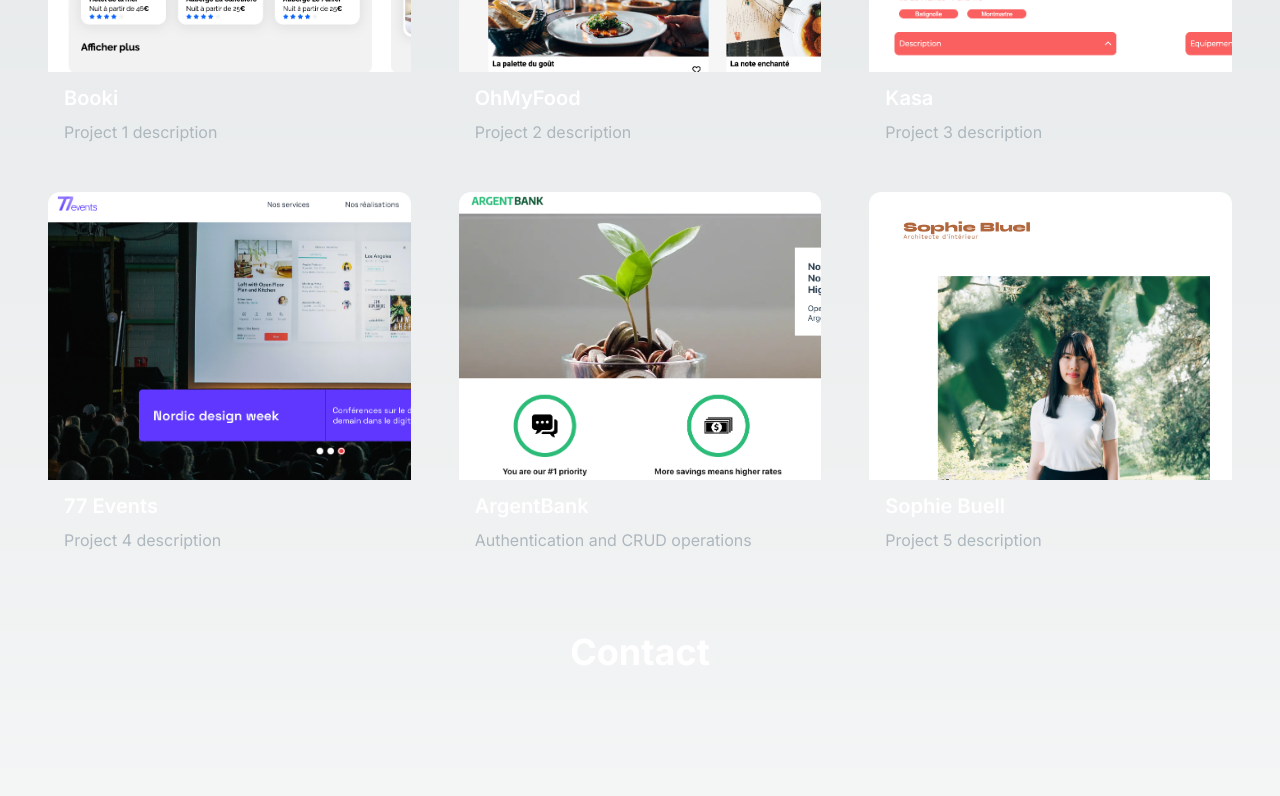
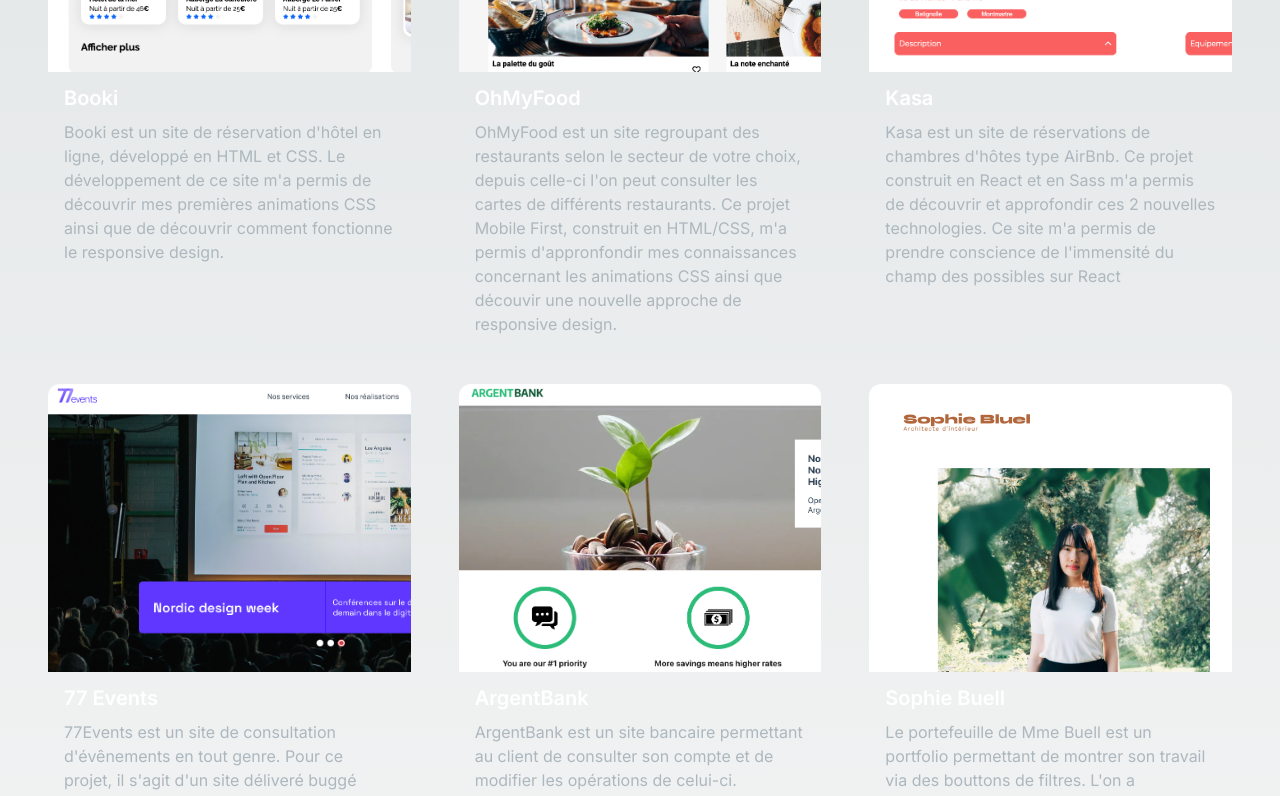
Before and after one commit to MatITAka/Portfolio, a Next.js app in the folder design/: page / in a window 1280 px wide. Shown: the part 1300-2096 px from the top of the page. Built offline with nearby package versions, Linux system fonts and the light colour scheme.

Commit message:
fix description projet

```diff
--- a/design/components/competences.jsx
+++ b/design/components/competences.jsx
@@ -5,7 +5,7 @@
     return (
             <div>
 
-                <h2 className="text-center text-4xl font-bold text-white mt-36 mb-4 md:mb-4 md:mt-0">Mes compétences</h2>
+                <h2 className="text-center text-4xl font-bold text-white mt-22 mb-4 md:mb-4 md:mt-0">Mes compétences</h2>
                 <ScrollCompetences/>
             </div>
     );
--- a/design/components/contact.jsx
+++ b/design/components/contact.jsx
@@ -38,6 +38,12 @@
 
         </div>
 
+        {/* <div>
+
+          <p>On reste en contact ?</p>
+
+        </div> */}
+
         <div className="flex flex-col items-center justify-center h-screen dark">
         <div className="w-full max-w-md bg-gray-800 rounded-lg shadow-md p-6">
         <h2 className="text-2xl font-bold text-gray-200 mb-4">Formulaire de contact</h2>
--- a/design/components/projectsection.jsx
+++ b/design/components/projectsection.jsx
@@ -9,7 +9,7 @@
   {
     id: 1,
     title: "Booki",
-    description: "Project 1 description",
+    description: "Booki est un site de réservation d'hôtel en ligne, développé en HTML et CSS. Le développement de ce site m'a permis de découvrir mes premières animations CSS ainsi que de découvrir comment fonctionne le responsive design.",
     image :"/images/booki.png",
     tag: ["All", "HTML/CSS"],
     gitUrl: "https://github.com/Matzoo38/Booki",
@@ -18,7 +18,7 @@
   {
     id: 2,
     title: "OhMyFood",
-    description: "Project 2 description",
+    description: "OhMyFood est un site regroupant des restaurants selon le secteur de votre choix, depuis celle-ci l'on peut consulter les cartes de différents restaurants. Ce projet Mobile First, construit en HTML/CSS, m'a permis d'appronfondir mes connaissances concernant les animations CSS ainsi que découvir une nouvelle approche de responsive design.",
     image: "/images/OMF.png",
     tag: ["All", "HTML/CSS"],
     gitUrl: "https://github.com/Matzoo38/OhMyFood",
@@ -27,7 +27,7 @@
   {
     id: 3,
     title: "Kasa",
-    description: "Project 3 description",
+    description: "Kasa est un site de réservations de chambres d'hôtes type AirBnb. Ce projet construit en React et en Sass m'a permis de découvrir et approfondir ces 2 nouvelles technologies. Ce site m'a permis de prendre conscience de l'immensité du champ des possibles sur React",
     image: "/images/Kasa.png",
     tag: ["All", "React"],
     gitUrl: "https://github.com/Matzoo38/Kasa",
@@ -36,7 +36,7 @@
   {
     id: 4,
     title: "77 Events",
-    description: "Project 4 description",
+    description: "77Events est un site de consultation d'évênements en tout genre. Pour ce projet, il s'agit d'un site déliveré buggé avec plusieures erreures majeures. Sur ce projet j'ai dû debbuggé plusieurs fonctions ainsi qu'utiliser Jest qui permet de tester les différents composants de mon application.",
     image: "/images/77Events.png",
     tag: ["All", "React"],
     gitUrl: "https://github.com/Matzoo38/724Events",
@@ -45,7 +45,7 @@
   {
     id: 5,
     title: "ArgentBank",
-    description: "Authentication and CRUD operations",
+    description: "ArgentBank est un site bancaire permettant au client de consulter son compte et de modifier les opérations de celui-ci. Construit en React, il est managé par Redux via un State Global permettant à l'utilisateur connecté de se déplacer librement dans son application, contrairement à celui déconnecté. Il communique via une API qui suit le modèle CRUD lui permettant d'être opérationnel sous chaque type d'opération.",
     image: "/images/ArgentBank.png",
     tag: ["All", "React"],
     gitUrl: "https://github.com/Matzoo38/ArgentBank-website",
@@ -54,7 +54,7 @@
   {
     id: 6,
     title: "Sophie Buell",
-    description: "Project 5 description",
+    description: "Le portefeuille de Mme Buell est un portfolio permettant de montrer son travail via des bouttons de filtres. L'on a également ajouté un espace de connexion grâce a JavaScript permettant a Mme Buelle de pouvoir changer notamment les photos présentes dans les galleries de présentation via une modale. Il communique via une API qui suit le modèle CRUD lui permettant d'upload et supprimer les photos présentes dans la gallerie.",
     image: "/images/SophieBuell.png",
     tag: ["All", "JavaScript"],
     gitUrl: "https://github.com/Matzoo38/Sophie-Buell",
```
